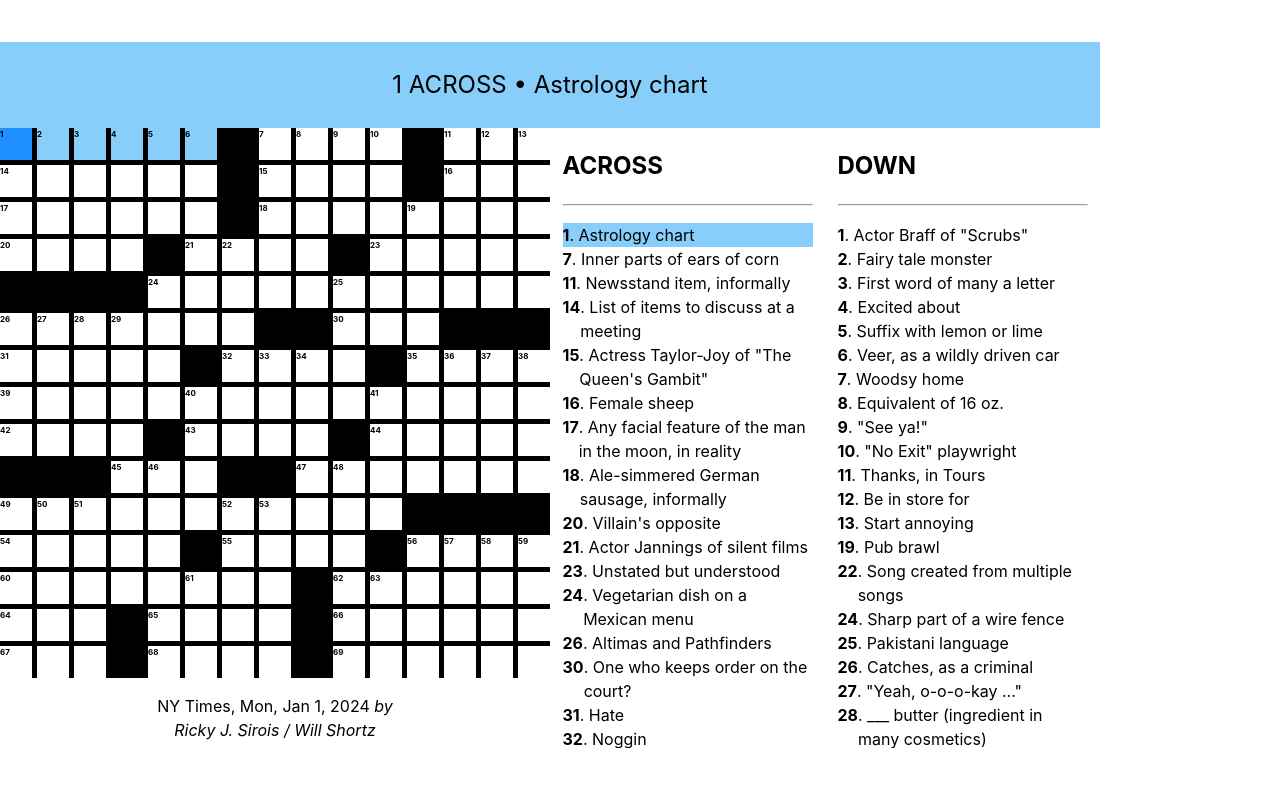
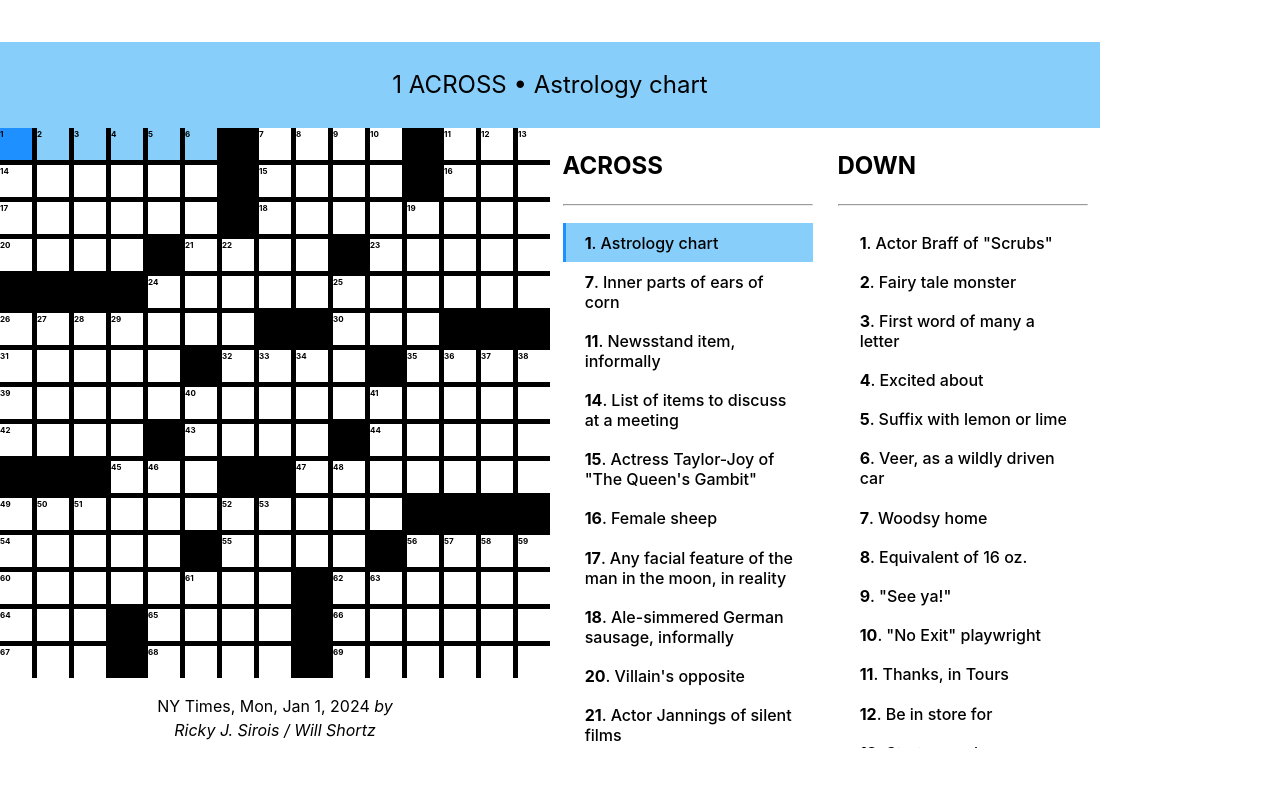
Before and after one commit to alicia4550/nyt-crossword, a React (Vite) app: page / in a window 1280 px wide. Shown: the top 786 px of the page. Built offline with nearby package versions, Linux system fonts and the light colour scheme.

Commit message:
Navigate to square on clue click

```diff
--- a/src/App.css
+++ b/src/App.css
@@ -57,6 +57,21 @@ input {
     height: 75px;
 }
 
+.clue-text-container {
+    display: "flex";
+    width: 100%;
+    border-radius: 0px;
+    border-style: none none none solid;
+    border-width: 3px;
+    color: black;
+    text-align: left;
+}
+
+.clue-text-container:hover, .clue-text-container:focus {
+    outline: none;
+    border-color: dodgerblue;
+}
+
 .clue-list-body {
     height: 525px;
     overflow-y: scroll;
--- a/src/App.jsx
+++ b/src/App.jsx
@@ -67,6 +67,28 @@ export default function App() {
         })
     }
 
+    function handleClueClick(index, isHorizontal) {
+        if (isHorizontal) {
+            setGameState(prevGameState => {
+                return {
+                    ...prevGameState,
+                    activeSquare: crosswordData.hClues[index].firstSquare,
+                    activeClue: index,
+                    isHorizontal: true
+                }
+            })
+        } else {
+            setGameState(prevGameState => {
+                return {
+                    ...prevGameState,
+                    activeSquare: crosswordData.vClues[index].firstSquare,
+                    activeClue: index,
+                    isHorizontal: false
+                }
+            })
+        }
+    }
+
     React.useEffect(() => {
         if (gameState.isHorizontal) {
             hClueRef.current[gameState.activeClue].scrollIntoView()
@@ -104,6 +126,7 @@ export default function App() {
                     vClues={crosswordData.vClues}
                     hClueRef={hClueRef}
                     vClueRef={vClueRef}
+                    handleClick={handleClueClick}
                 />
             </div>
         </>
--- a/src/components/Clue.jsx
+++ b/src/components/Clue.jsx
@@ -1,15 +1,17 @@
 export default function Clue(props) {
     const style = {
         backgroundColor: props.isActive ? "lightSkyBlue" : "transparent",
-        display: "flex"
+        borderColor: props.isActive ? "dodgerBlue" : "white"
     }
 
     return (
-        <div
+        <button
+            className="clue-text-container"
             style={style}
             ref={el => props.clueRef.current[props.index] = el}
+            onClick={()=>props.handleClick(props.index, props.isHorizontal)}
         >
             <b>{props.num}</b>. {props.text}
-        </div>
+        </button>
     )
 }
--- a/src/components/ClueList.jsx
+++ b/src/components/ClueList.jsx
@@ -17,6 +17,8 @@ export default function ClueList(props) {
                             text={clue.clueText}
                             clueRef={props.clueRef}
                             index={index}
+                            isHorizontal={props.headingText === "ACROSS"}
+                            handleClick={props.handleClick}
                         />
                     )
                 })}
--- a/src/components/ClueSidebar.jsx
+++ b/src/components/ClueSidebar.jsx
@@ -9,6 +9,7 @@ export default function ClueSidebar(props) {
                 headingText="ACROSS"
                 clues={props.hClues}
                 clueRef={props.hClueRef}
+                handleClick={props.handleClick}
             />
             <ClueList
                 activeClue={props.activeClue}
@@ -16,6 +17,7 @@ export default function ClueSidebar(props) {
                 headingText="DOWN"
                 clues={props.vClues}
                 clueRef={props.vClueRef}
+                handleClick={props.handleClick}
             />
         </div>
     )
--- a/src/crosswordData.js
+++ b/src/crosswordData.js
@@ -159,11 +159,19 @@ board.map((row, rowIndex) => {
 
             hClues.push({
                 clueNum: clueNum,
-                clueText: hCluesText[hClueCount]
+                clueText: hCluesText[hClueCount],
+                firstSquare: {
+                    row: rowIndex,
+                    col: colIndex
+                }
             })
             vClues.push({
                 clueNum: clueNum,
-                clueText: vCluesText[vClueCount]
+                clueText: vCluesText[vClueCount],
+                firstSquare: {
+                    row: rowIndex,
+                    col: colIndex
+                }
             })
         }
         else if (isVStart) {
@@ -172,7 +180,11 @@ board.map((row, rowIndex) => {
 
             vClues.push({
                 clueNum: clueNum,
-                clueText: vCluesText[vClueCount]
+                clueText: vCluesText[vClueCount],
+                firstSquare: {
+                    row: rowIndex,
+                    col: colIndex
+                }
             })
         }
         else if (isHStart) {
@@ -181,7 +193,11 @@ board.map((row, rowIndex) => {
 
             hClues.push({
                 clueNum: clueNum,
-                clueText: hCluesText[hClueCount]
+                clueText: hCluesText[hClueCount],
+                firstSquare: {
+                    row: rowIndex,
+                    col: colIndex
+                }
             })
         }
 
```
